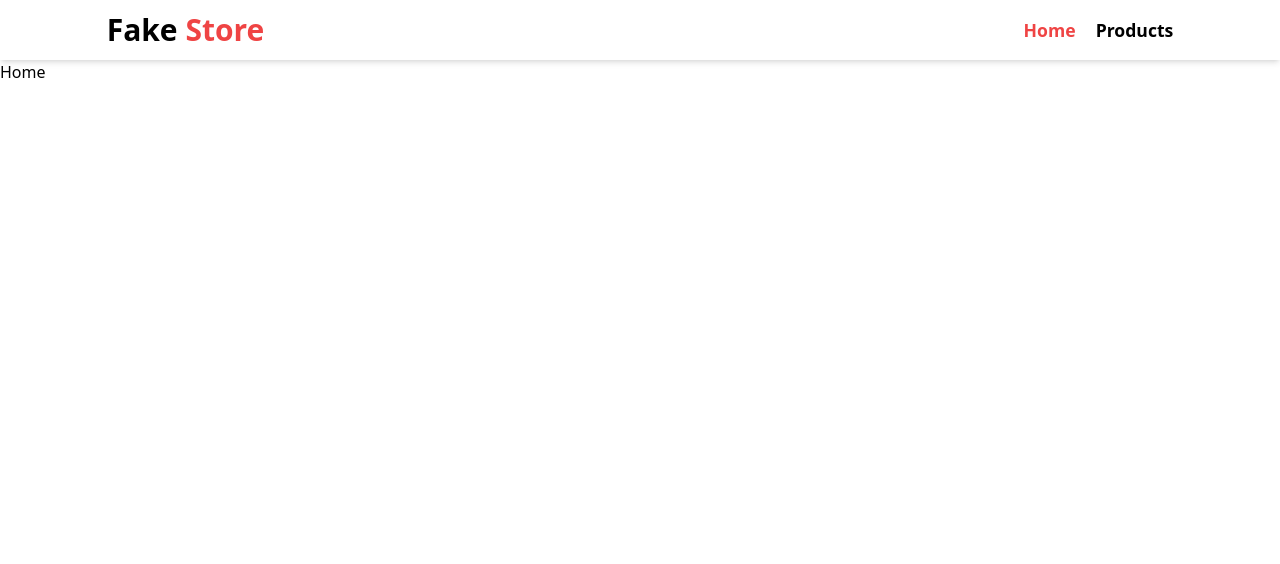
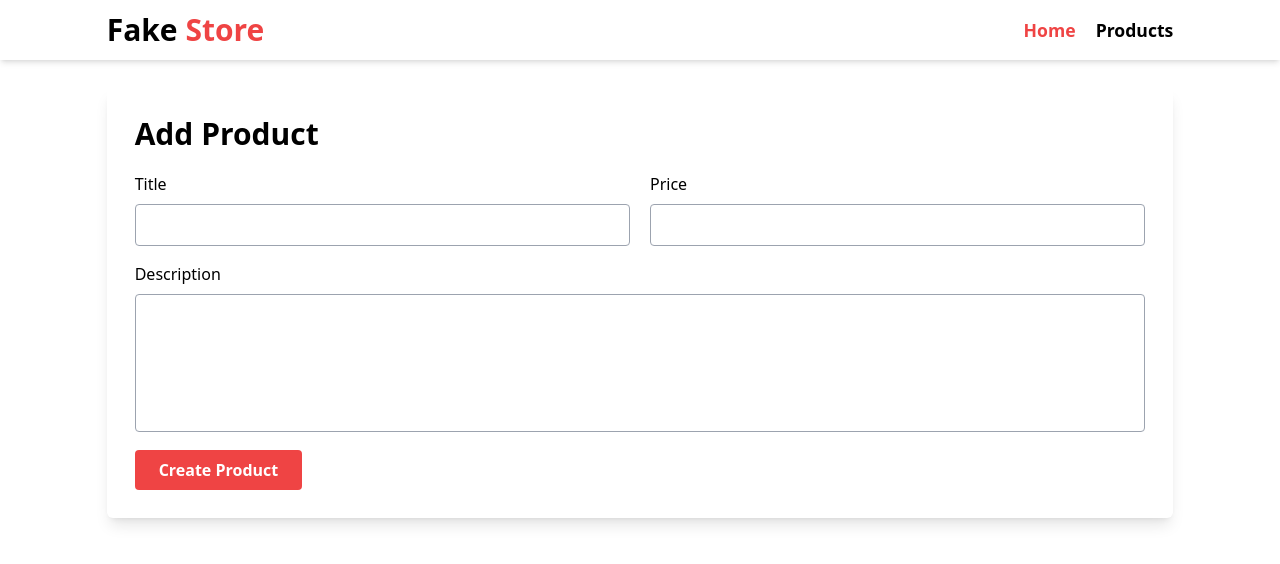
Before and after one commit to pxycknomdictator/rtk-query-practice, a React app: page / in a window 1280 px wide. Shown: the top 564 px of the page. Built offline with nearby package versions, Linux system fonts and the light colour scheme; the HTML template or start-up script is replaced by a standard one.

Commit message:
added products form

```diff
--- a/src/components/AddProduct.jsx
+++ b/src/components/AddProduct.jsx
@@ -1,3 +1,40 @@
 export const AddProduct = () => {
-  return <div>AddProduct</div>;
+  return (
+    <form>
+      <section className="grid grid-cols-2 gap-5 mb-4">
+        <div>
+          <label htmlFor="title">Title</label>
+          <input
+            className="inline-block bg-transparent mt-2 border border-gray-400 outline-none w-full py-2 pl-3 rounded"
+            type="text"
+            name="title"
+            id="title"
+          />
+        </div>
+        <div>
+          <label htmlFor="price">Price</label>
+          <input
+            className="inline-block bg-transparent mt-2 border border-gray-400 outline-none w-full py-2 pl-3 rounded"
+            type="number"
+            name="price"
+            id="price"
+          />
+        </div>
+      </section>
+      <div>
+        <label htmlFor="description">Description</label>
+        <textarea
+          className="inline-block bg-transparent mt-2 border border-gray-400 outline-none w-full py-2 pl-3 rounded resize-none"
+          name="description"
+          id="description"
+          rows="5"
+        ></textarea>
+      </div>
+      <input
+        className="text-white bg-red-500 hover:bg-red-600 py-2 w-full sm:w-auto sm:px-6 mt-3 block rounded cursor-pointer font-semibold"
+        type="submit"
+        value="Create Product"
+      />
+    </form>
+  );
 };
--- a/src/pages/Home.jsx
+++ b/src/pages/Home.jsx
@@ -1,3 +1,10 @@
+import { AddProduct } from "../components/AddProduct";
+
 export const Home = () => {
-  return <div>Home</div>;
+  return (
+    <section className="mt-7 w-full sm:w-10/12 md:w-2/3 lg:w-10/12 mx-auto p-7 shadow-lg rounded-md">
+      <h1 className="mb-5 text-3xl font-semibold">Add Product</h1>
+      <AddProduct />
+    </section>
+  );
 };
```
